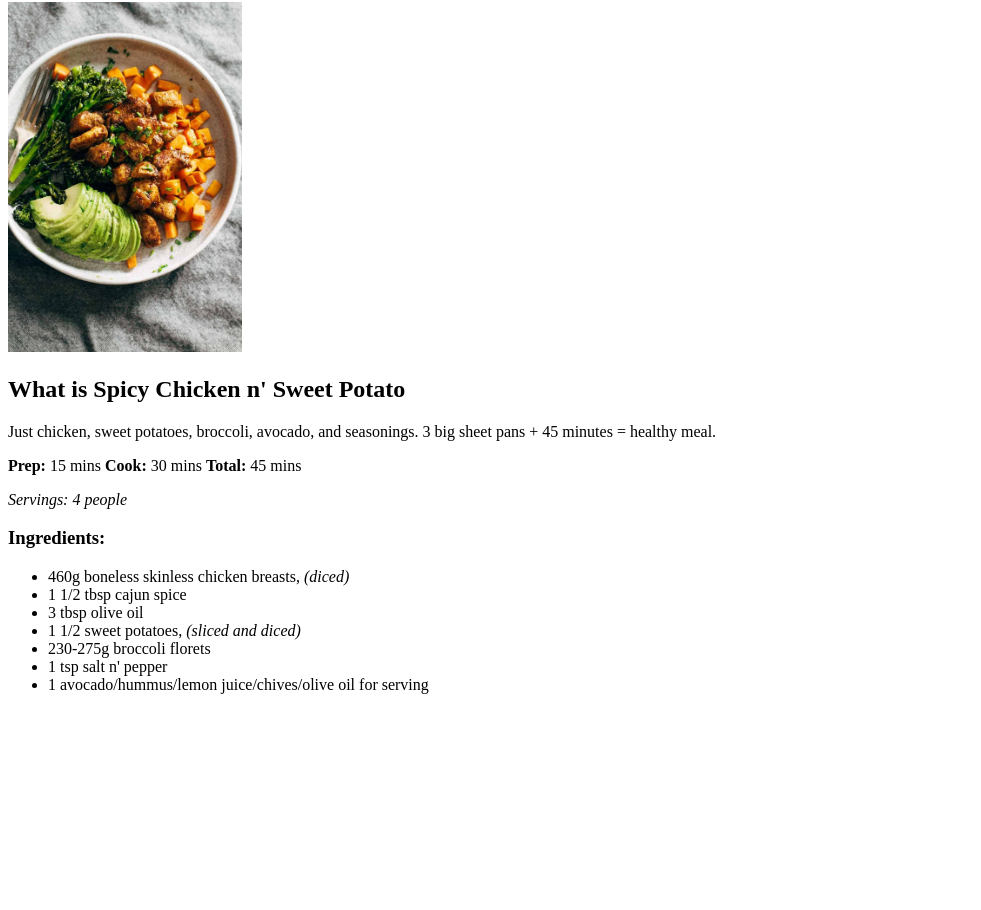
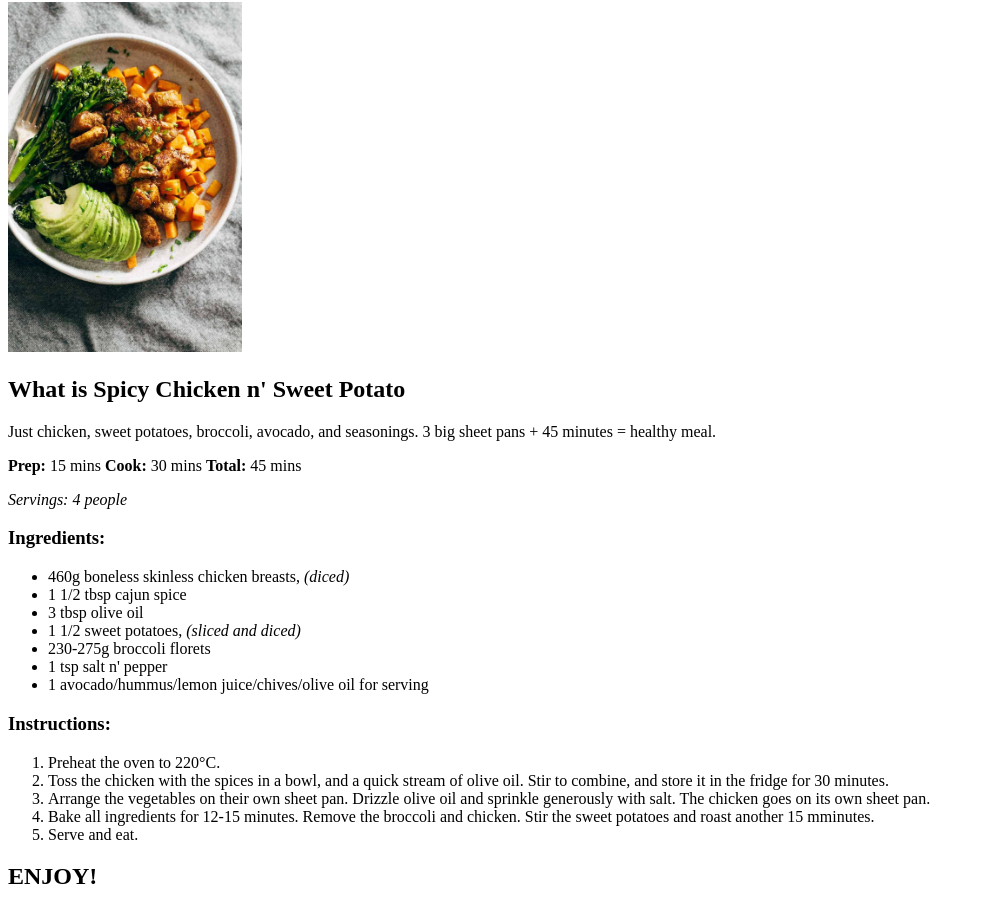
Before and after one commit to StringedBlock81/odin-recipes, a plain HTML site: page recipes/spicy-chicken-n-sweet-potato.html in a window 1280 px wide. Shown: the part 78-988 px from the top of the page, without its empty margins (0-981 px from the left). Before the commit the page ends 800 px from the top, so only its background shows below. Drawn offline with Linux system fonts and the light colour scheme.

Commit message:
Add steps section to spicy-chicken-n-sweet-potato.html

```diff
--- a/recipes/spicy-chicken-n-sweet-potato.html
+++ b/recipes/spicy-chicken-n-sweet-potato.html
@@ -25,7 +25,16 @@
                     <li>1 avocado/hummus/lemon juice/chives/olive oil for serving</li>
                 </ul>
 
+            <h3>Instructions:</h3>
+                <ol>
+                    <li>Preheat the oven to 220°C.</li>
+                    <li>Toss the chicken with the spices in a bowl, and a quick stream of olive oil. Stir to combine, and store it in the fridge for 30 minutes.</li>
+                    <li>Arrange the vegetables on their own sheet pan. Drizzle olive oil and sprinkle generously with salt. The chicken goes on its own sheet pan.</li>
+                    <li>Bake all ingredients for 12-15 minutes. Remove the broccoli and chicken. Stir the sweet potatoes and roast another 15 mminutes.</li>
+                    <li>Serve and eat.</li>
+                </ol>
 
+            <h2>ENJOY!</h2>
 
     </body>
 </html>
```
